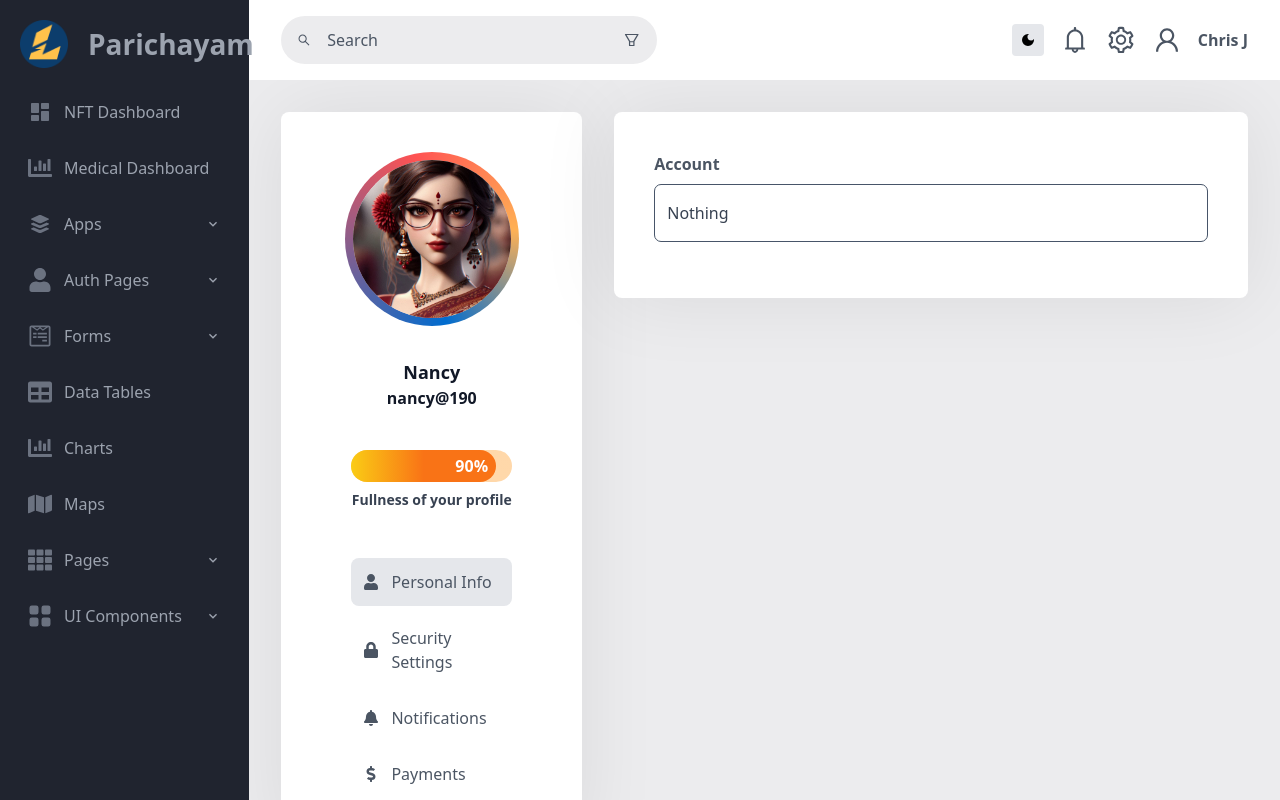
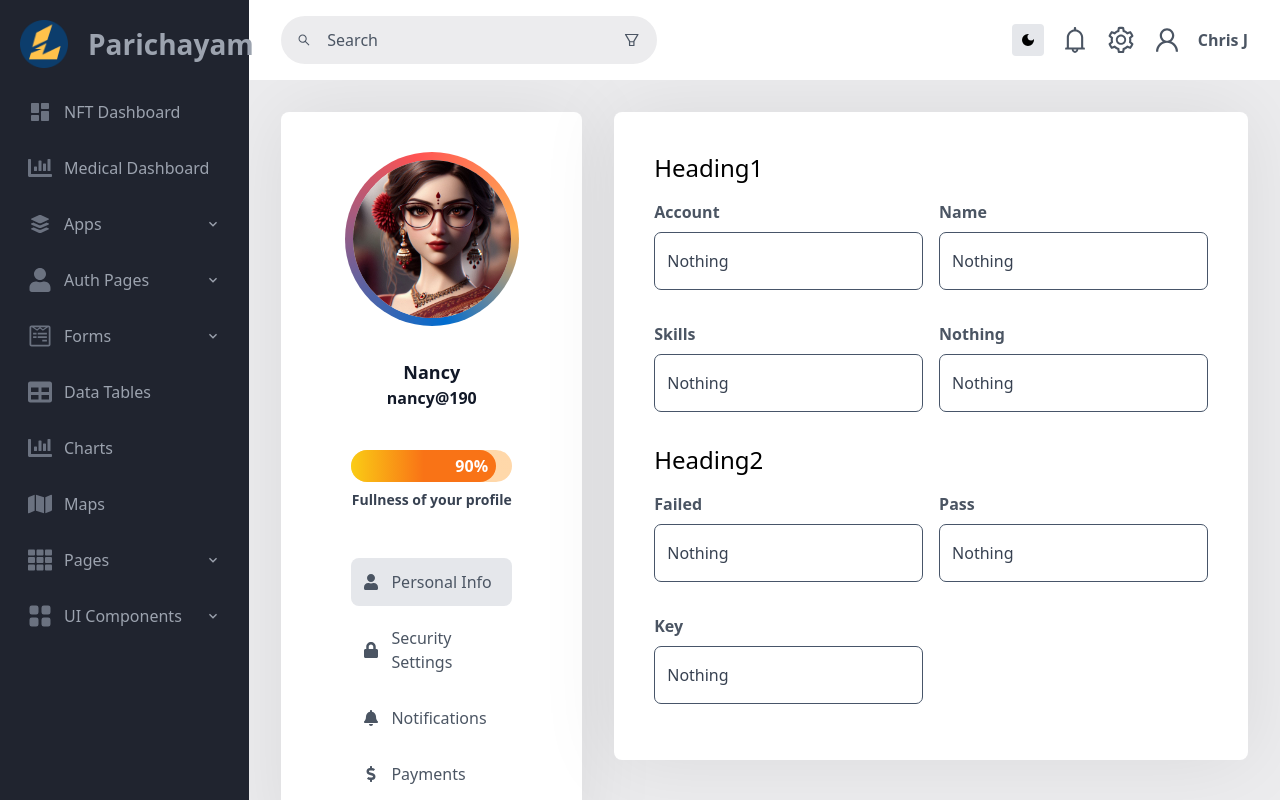
Before and after one commit to Slasher190/my-portfolio, a Next.js app: page /profile/profile-info in a window 1280 px wide. Built offline with nearby package versions, Linux system fonts and the light colour scheme.

Commit message:
minor fixes

```diff
--- a/app/(home)/layout.tsx
+++ b/app/(home)/layout.tsx
@@ -15,8 +15,6 @@ const RootLayout: React.FC<RootLayoutProps> = ({ children }) => {
   const [mobile, setMobile] = useState(false);
 
   return (
-    <html lang="en">
-      <body>
     <div className="flex w-[100vw] h-[100vh] overflow-hidden bg-light-background dark:bg-dark-surface">
       <Sidebar setMobile={setMobile} mobile={mobile} />
       <div className="flex flex-col w-full">
@@ -26,8 +24,6 @@ const RootLayout: React.FC<RootLayoutProps> = ({ children }) => {
         </div>
       </div>
     </div>
-      </body>
-    </html>
   );
 };
 
--- a/app/(home)/profile/profile-info/page.tsx
+++ b/app/(home)/profile/profile-info/page.tsx
@@ -2,16 +2,88 @@
 import Input from "@app/components/Input";
 import React from "react";
 
+interface ProfileInput {
+  heading: string;
+  inputs: {
+    label: string;
+    name: string;
+    placeHolder: string;
+  }[];
+}
+
 const ProfileInfo = () => {
+  const profileData: ProfileInput[] = [
+    {
+      heading: "Heading1",
+      inputs: [
+        {
+          label: "Account",
+          name: "Account",
+          placeHolder: "Account",
+        },
+        {
+          label: "Name",
+          name: "",
+          placeHolder: "",
+        },
+        {
+          label: "Skills",
+          name: "",
+          placeHolder: "",
+        },
+        {
+          label: "Nothing",
+          name: "",
+          placeHolder: "",
+        },
+      ],
+    },
+    {
+      heading: "Heading2",
+      inputs: [
+        {
+          label: "Failed",
+          name: "",
+          placeHolder: "",
+        },
+        {
+          label: "Pass",
+          name: "",
+          placeHolder: "",
+        },
+        {
+          label: "Key",
+          name: "",
+          placeHolder: "",
+        },
+      ],
+    },
+  ];
   return (
-    <div>
-      <Input
-        type="text"
-        onChange={(e) => console.log(e.target.value)}
-        label="Account"
-        value="Nothing"
-        placeholder="testing"
-      />
+    <div className="grid md:grid-cols-2 gap-4 grid-cols-1">
+      {profileData.map((profile: ProfileInput) => (
+        <>
+          <h1
+            key={profile.heading}
+            className="text-2xl text-black dark:text-white col-span-1 md:col-span-2"
+          >
+            {profile.heading}
+          </h1>
+          {profile.inputs.map((input, idx) => (
+            <div className="col-span-1" key={idx}>
+              <Input
+                type="text"
+                onChange={(e) => console.log(e.target.value)}
+                onBlur={(e) => console.log(e.target.value)}
+                name={input.name}
+                label={input.label}
+                value="Nothing"
+                placeholder={input.placeHolder}
+              />
+            </div>
+          ))}
+        </>
+      ))}
     </div>
   );
 };
--- a/components/Input/index.tsx
+++ b/components/Input/index.tsx
@@ -1,11 +1,13 @@
-import React, { ChangeEventHandler } from "react";
+import React, { ChangeEventHandler, FocusEventHandler } from "react";
 
 interface InputProps {
   type: string;
   placeholder?: string;
   value: string;
   onChange: ChangeEventHandler<HTMLInputElement>;
+  onBlur: FocusEventHandler<HTMLInputElement>;
   label: string;
+  name: string;
 }
 
 const Input: React.FC<InputProps> = ({
@@ -13,7 +15,9 @@ const Input: React.FC<InputProps> = ({
   placeholder,
   value,
   onChange,
+  onBlur,
   label,
+  name,
 }) => {
   return (
     <div className="mb-4 w-full">
@@ -29,6 +33,8 @@ const Input: React.FC<InputProps> = ({
         placeholder={placeholder}
         value={value}
         onChange={onChange}
+        name={name}
+        onBlur={onBlur}
         className="w-full border border-slate-600 appearance-none focus:shadow-outline focus:outline-none rounded-[7px] px-3 py-4 bg-light-background dark:bg-dark-surface text-gray-700 dark:text-gray-300"
       />
     </div>
```
Lines whose indentation alone changed are shown as unchanged.
